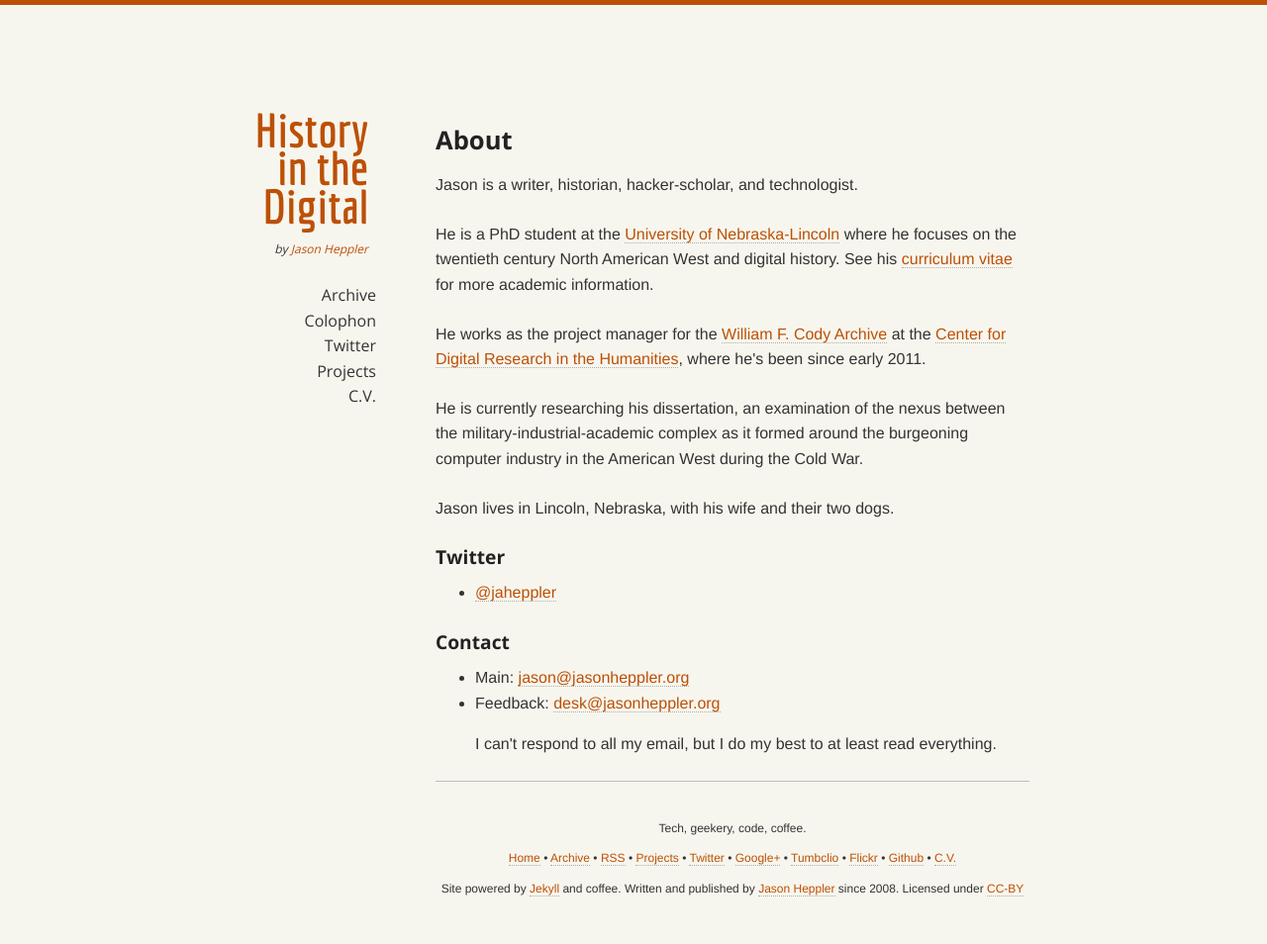
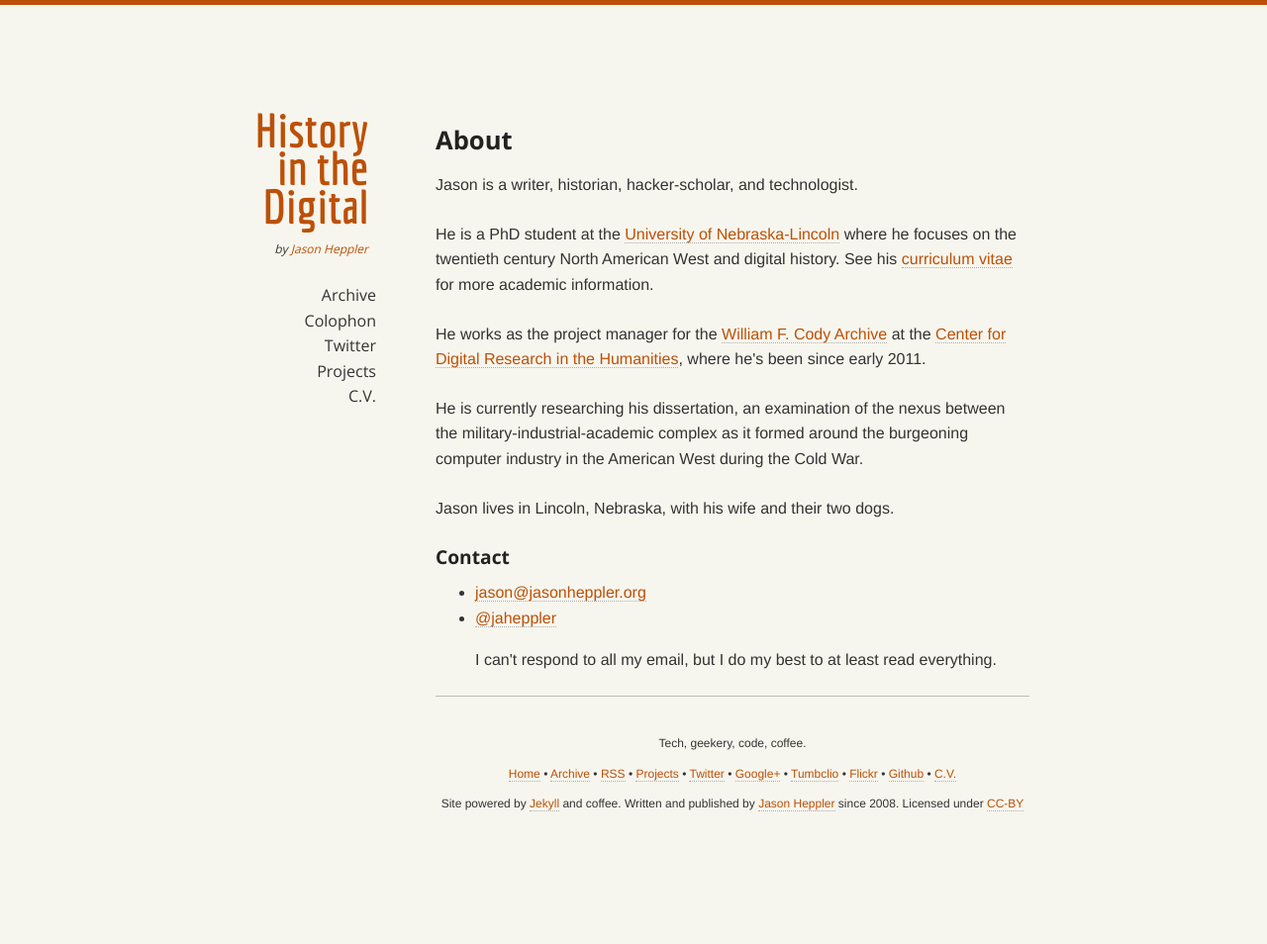
Before and after one commit to hepplerj/jekyll-blog, a Jekyll site: the page built from about.html, in a window 1280 px wide. Shown: the whole page at 99% size. Built offline with Jekyll 4.4.1, drawn with Linux system fonts in a browser that asks for light colours; nearby versions of some CDN libraries; some web fonts are replaced; after the commit the page ends 900 px from its top, so only the background shows below that.

Commit message:
Updating email address and contact info

```diff
--- a/about.html
+++ b/about.html
@@ -15,14 +15,9 @@
 
 <p>Jason lives in Lincoln, Nebraska, with his wife and their two dogs.</p>
 
-<h3>Twitter</h3>
-<ul>
-	<li><a href="http://twitter.com/jaheppler">@jaheppler</a>
-</ul>
-
 <h3>Contact</h3>
 <ul>
-	<li>Main: <script type="text/javascript">
+	<li><script type="text/javascript">
 //<![CDATA[
 <!--
 var x="function f(x){var i,o=\"\",ol=x.length,l=ol;while(x.charCodeAt(l/13)!" +
@@ -38,28 +33,11 @@
 //-->
 //]]>
 </script>
-				</li>
-	<li>Feedback: <script type="text/javascript">
-//<![CDATA[
-<!--
-var x="function f(x){var i,o=\"\",l=x.length;for(i=0;i<l;i+=2) {if(i+1<l)o+=" +
-"x.charAt(i+1);try{o+=x.charAt(i);}catch(e){}}return o;}f(\"ufcnitnof x({)av" +
-" r,i=o\\\"\\\"o,=l.xelgnhtl,o=;lhwli(e.xhcraoCedtAl(1/)3=!25{)rt{y+xx=l;=+;" +
-"lc}tahce({)}}of(r=i-l;1>i0=i;--{)+ox=c.ahAr(t)i};erutnro s.buts(r,0lo;)f}\\" +
-"\"(1),1\\\"\\\\<6#06+)fc9mqr/33\\\\01\\\\02\\\\\\\\14\\\\03\\\\01\\\\\\\\37" +
-"\\\\01\\\\02\\\\\\\\26\\\\00\\\\03\\\\\\\\05\\\\04\\\\02\\\\\\\\36\\\\03\\\\"+
-"31\\\\02\\\\00\\\\\\\\25\\\\03\\\\01\\\\\\\\OP1003\\\\\\\\17\\\\05\\\\00\\\\"+
-"\\\\30\\\\07\\\\02\\\\\\\\03\\\\0-\\\\rD\\\\\\\\\\\\r2\\\\02\\\\\\\\01\\\\0" +
-"5\\\\1~:54703\\\\\\\\3z01\\\\\\\\0k'8%;mp22\\\\0*\\\\$>;d+-56+!.,^3}THW]_02" +
-"\\\\0X\\\\YBR]3_02\\\\\\\\2l02\\\\\\\\HHC^\\\\nH\\\\24\\\\05\\\\00\\\\\\\\1" +
-"6\\\\0K\\\\FHHVcgf=77\\\\1u\\\\{bcn\\\\o(\\\"}fo;n uret}r);+)y+^(i)t(eAodrC" +
-"ha.c(xdeCoarChomfrg.intr=So+7;12%=;y=iy+1)=1i=f({i+)i+l;i<0;i=r(foh;gten.l=" +
-"x,l\\\"\\\\\\\"\\\\o=i,r va){,y(x fontincfu)\\\"\")"                         ;
-while(x=eval(x));
-//-->
-//]]>
-</script>
-</li>
+	</li>
+	<li>
+	  <a href="http://twitter.com/jaheppler">@jaheppler</a>
+	</li>
+
 
 	<p>I can't respond to all my email, but I do my best to at least read everything.</p>
 </ul>
```
